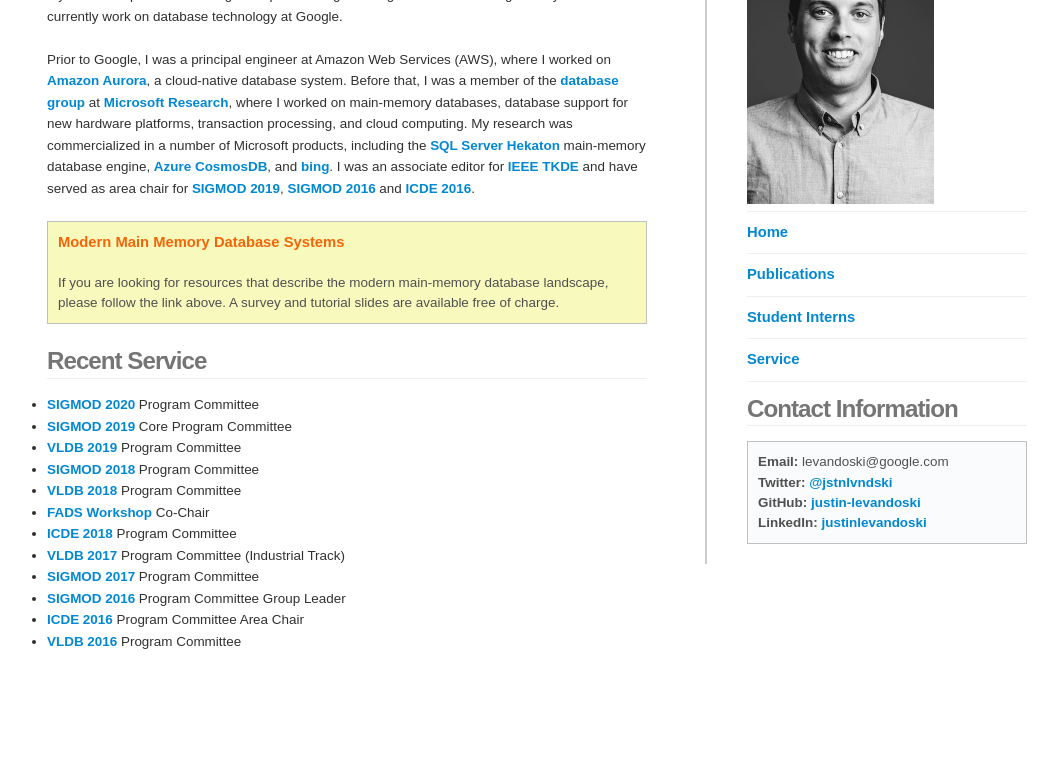
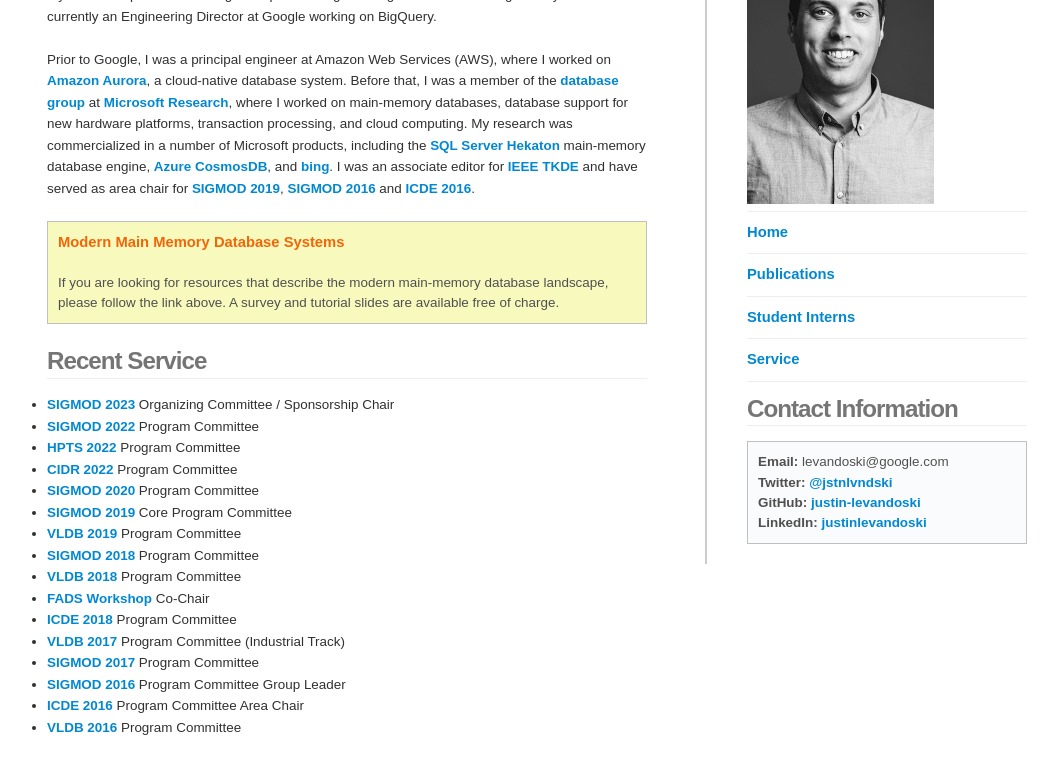
Before and after one commit to justin-levandoski/justin-levandoski.github.io, a plain HTML site: page index.html in a window 1280 px wide. Shown: the part 116-890 px from the top of the page, without its empty margins (103-1161 px from the left). Before the commit the page ends 808 px from the top, so only its background shows below. Drawn offline with Linux system fonts and the light colour scheme.

Commit message:
Update bio and recent service

```diff
--- a/index.html
+++ b/index.html
@@ -40,7 +40,7 @@
     <div id="content">
         <h1>Justin Levandoski</h1>
 
-        My interests span a broad range of topics dealing with large-scale data managment systems.  I currently work on database technology at Google.
+        My interests span a broad range of topics dealing with large-scale data managment systems.  I am currently an Engineering Director at Google working on BigQuery.
 
         <br /><br />
 
@@ -67,6 +67,10 @@
 
         <h3>Recent Service</h3>
         <ul>
+            <li><a href="https://2023.sigmod.org/org_conference_officers.shtml" target="_blank">SIGMOD 2023</a> Organizing Committee / Sponsorship Chair</li>
+            <li><a href="https://2022.sigmod.org/org_sigmod_pc.shtml" target="_blank">SIGMOD 2022</a> Program Committee</li>
+            <li><a href="http://www.hpts.ws/papers/2022/pc.html" target="_blank">HPTS 2022</a> Program Committee</li>
+            <li><a href="https://www.cidrdb.org/cidr2022/officers.html" target="_blank">CIDR 2022</a> Program Committee</li>
             <li><a href="https://sigmod2020.org/org_sigmod_pc.shtml" target="_blank">SIGMOD 2020</a> Program Committee</li>
 			<li><a href="http://sigmod2019.org/sigmodpc" target="_blank">SIGMOD 2019</a> Core Program Committee</li>
 			<li><a href="http://vldb.org/2019/" target="_blank">VLDB 2019</a> Program Committee</li>
```
